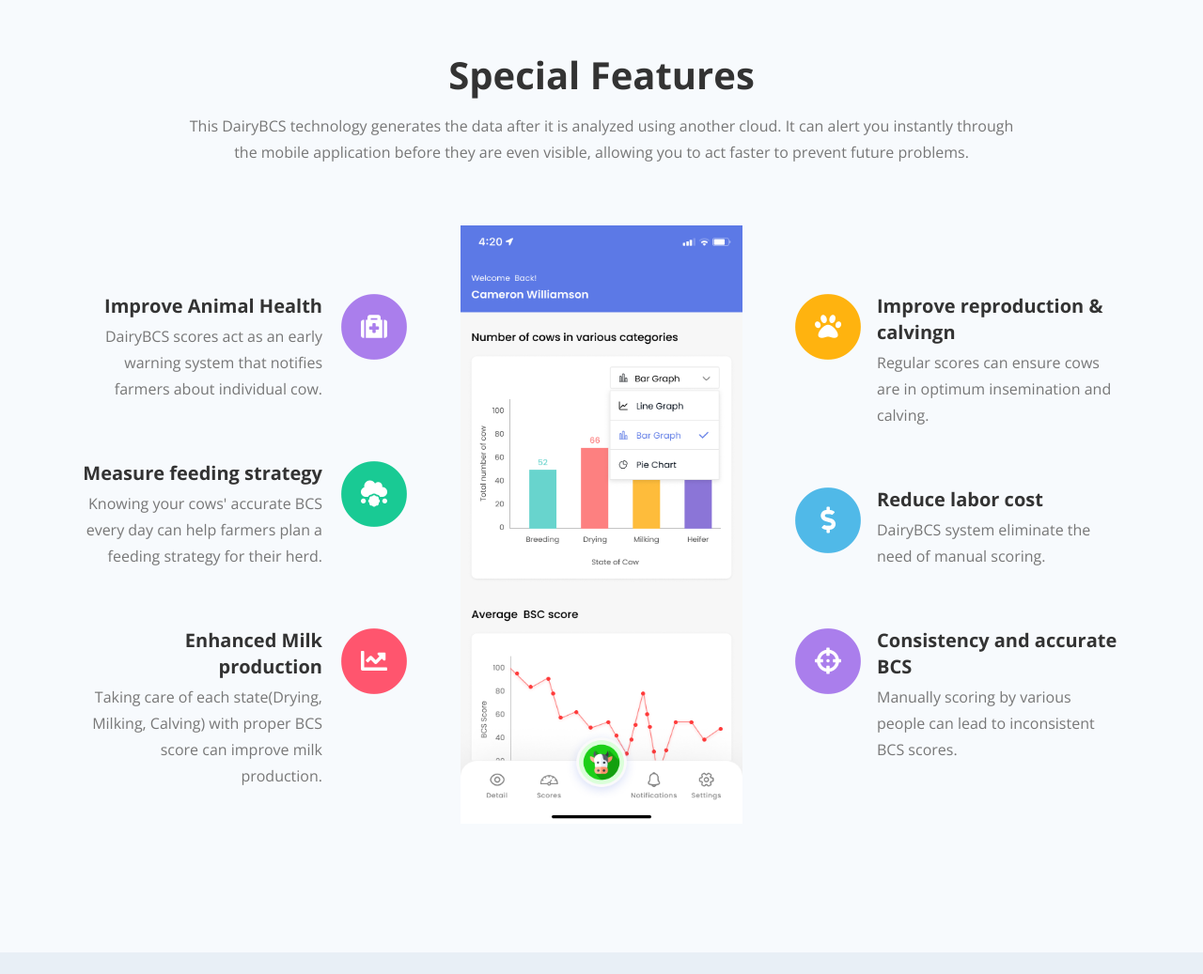
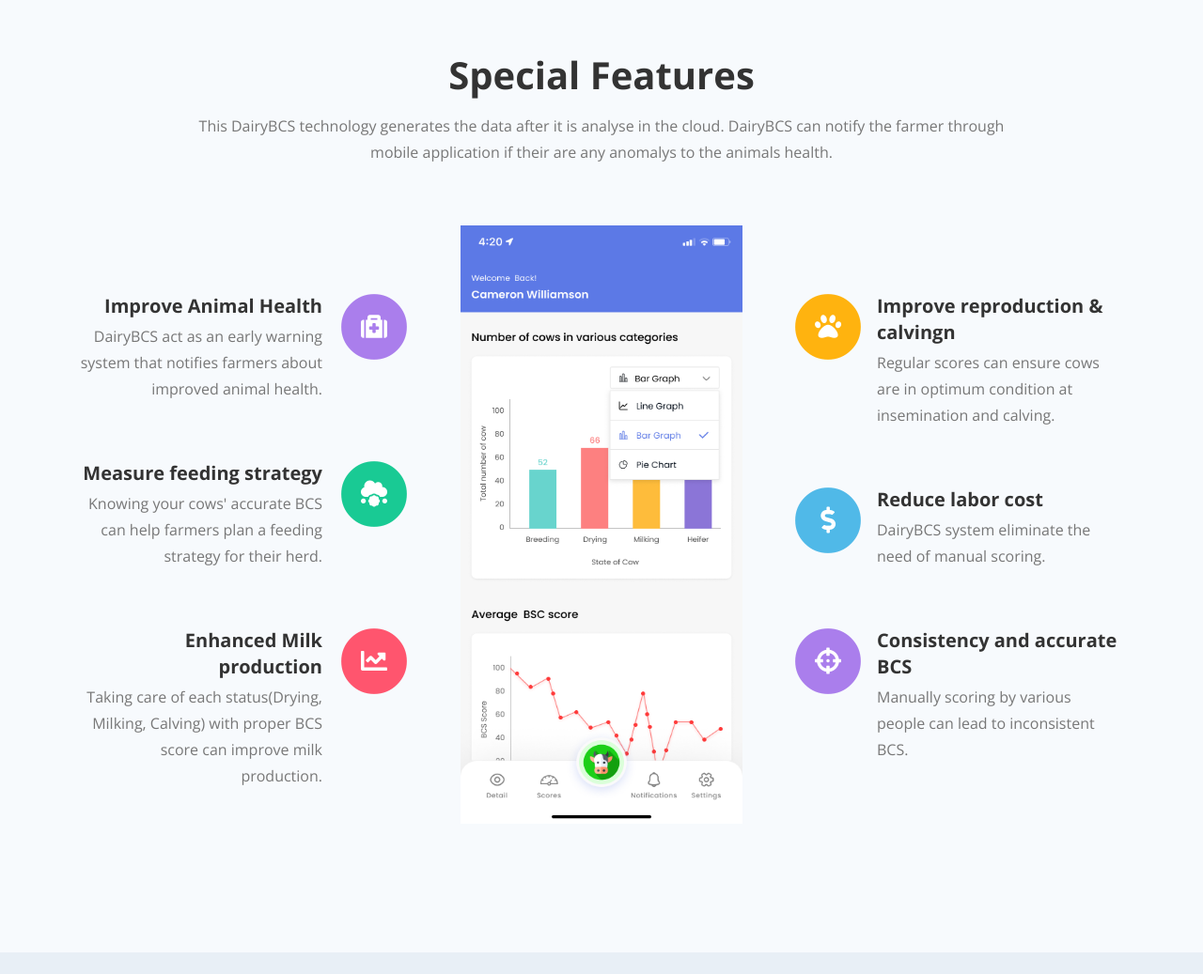
Before and after one commit to ranjitkathiriya/DairyBCS, a plain HTML site: page index.html in a window 1280 px wide. Shown: the part 2780-3817 px from the top of the page at 94% size. Drawn offline with nearby package versions, Linux system fonts and the light colour scheme.

Commit message:
Changes many

```diff
--- a/index.html
+++ b/index.html
@@ -371,7 +371,7 @@ this identifies the animals and triggers the video recording.</div>
             <div class="row">
                 <div class="col-lg-12">
                     <h2>Special Features</h2>
-                    <p class="p-heading">This DairyBCS technology generates the data after it is analyzed using another cloud. It can alert you instantly through the mobile application before they are even visible, allowing you to act faster to prevent future problems.</p>
+                    <p class="p-heading">This DairyBCS technology generates the data after it is analyse in the cloud. DairyBCS can notify the farmer through mobile application if their are any anomalys to the animals health.</p>
                 </div> <!-- end of div -->
             </div> <!-- end of div -->
             <div class="row">
@@ -384,7 +384,7 @@ this identifies the animals and triggers the video recording.</div>
                             </span>
                             <div class="media-body">
                                 <h4>Improve Animal Health</h4>
-                                <p>DairyBCS scores act as an early warning system that notifies farmers about individual cow.</p>
+                                <p>DairyBCS act as an early warning system that notifies farmers about improved animal health.</p>
                             </div>
                         </li>
                         <li class="media">
@@ -394,7 +394,7 @@ this identifies the animals and triggers the video recording.</div>
                             </span>
                             <div class="media-body">
                                 <h4>Measure feeding strategy</h4>
-                                <p>Knowing your cows' accurate BCS every day can help farmers plan a feeding strategy for their herd.</p>
+                                <p>Knowing your cows' accurate BCS can help farmers plan a feeding strategy for their herd.</p>
                             </div>
                         </li>
                         <li class="media">
@@ -404,7 +404,7 @@ this identifies the animals and triggers the video recording.</div>
                             </span>
                             <div class="media-body">
                                 <h4>Enhanced Milk production</h4>
-                                <p>Taking care of each state(Drying, Milking, Calving) with proper BCS score can improve milk production.</p>
+                                <p>Taking care of each status(Drying, Milking, Calving) with proper BCS score can improve milk production.</p>
                             </div>
                         </li>
                     </ul>
@@ -421,7 +421,7 @@ this identifies the animals and triggers the video recording.</div>
                             </span>
                             <div class="media-body">
                                 <h4>Improve reproduction & calvingn</h4>
-                                <p>Regular scores can ensure cows are in optimum insemination and calving.</p>
+                                <p>Regular scores can ensure cows are in optimum condition at insemination and calving.</p>
                             </div>
                         </li>
                         <li class="media">
@@ -441,7 +441,7 @@ this identifies the animals and triggers the video recording.</div>
                             </span>
                             <div class="media-body">
                                 <h4>Consistency and accurate BCS</h4>
-                                <p>Manually scoring by various people can lead to inconsistent BCS scores. </p>
+                                <p>Manually scoring by various people can lead to inconsistent BCS. </p>
                             </div>
                         </li>
                     </ul>
```
